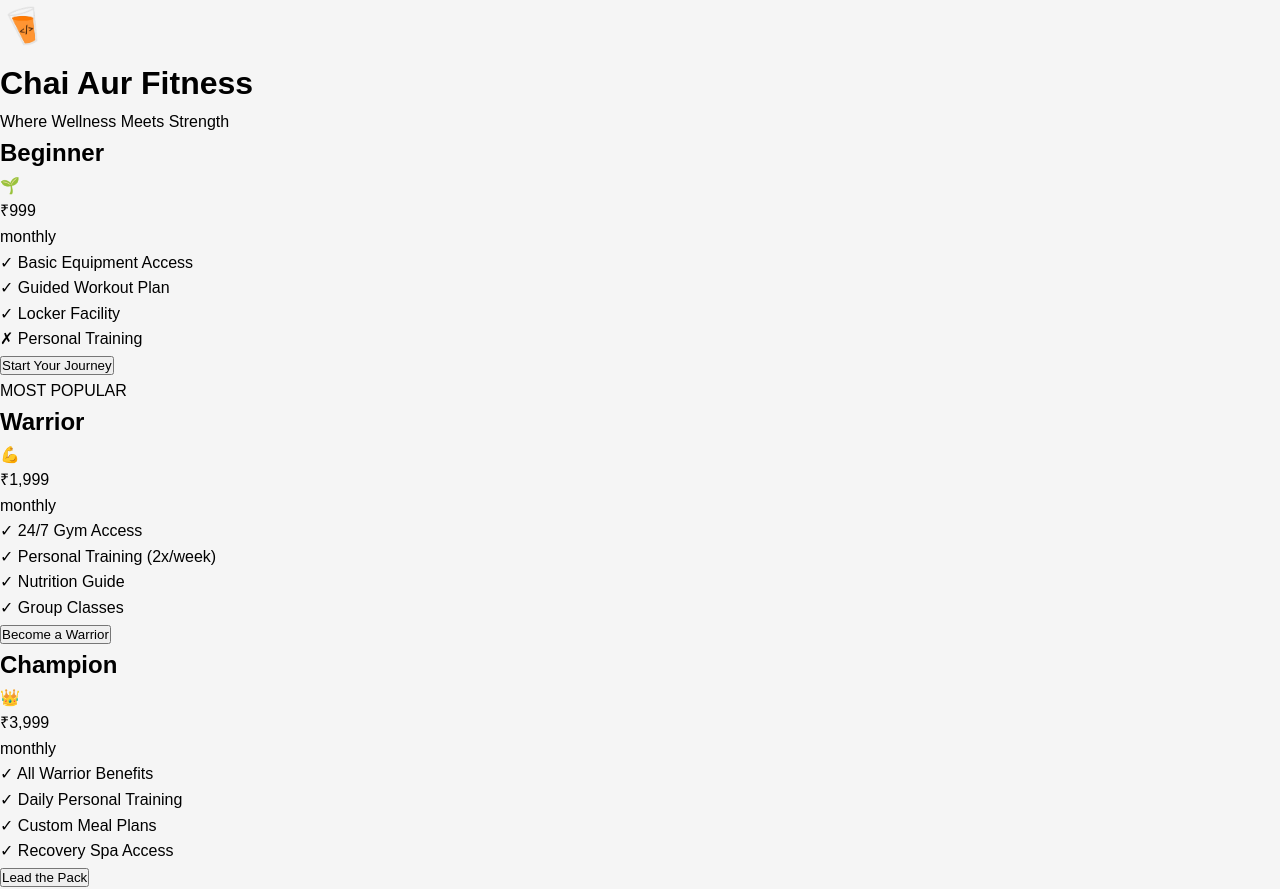
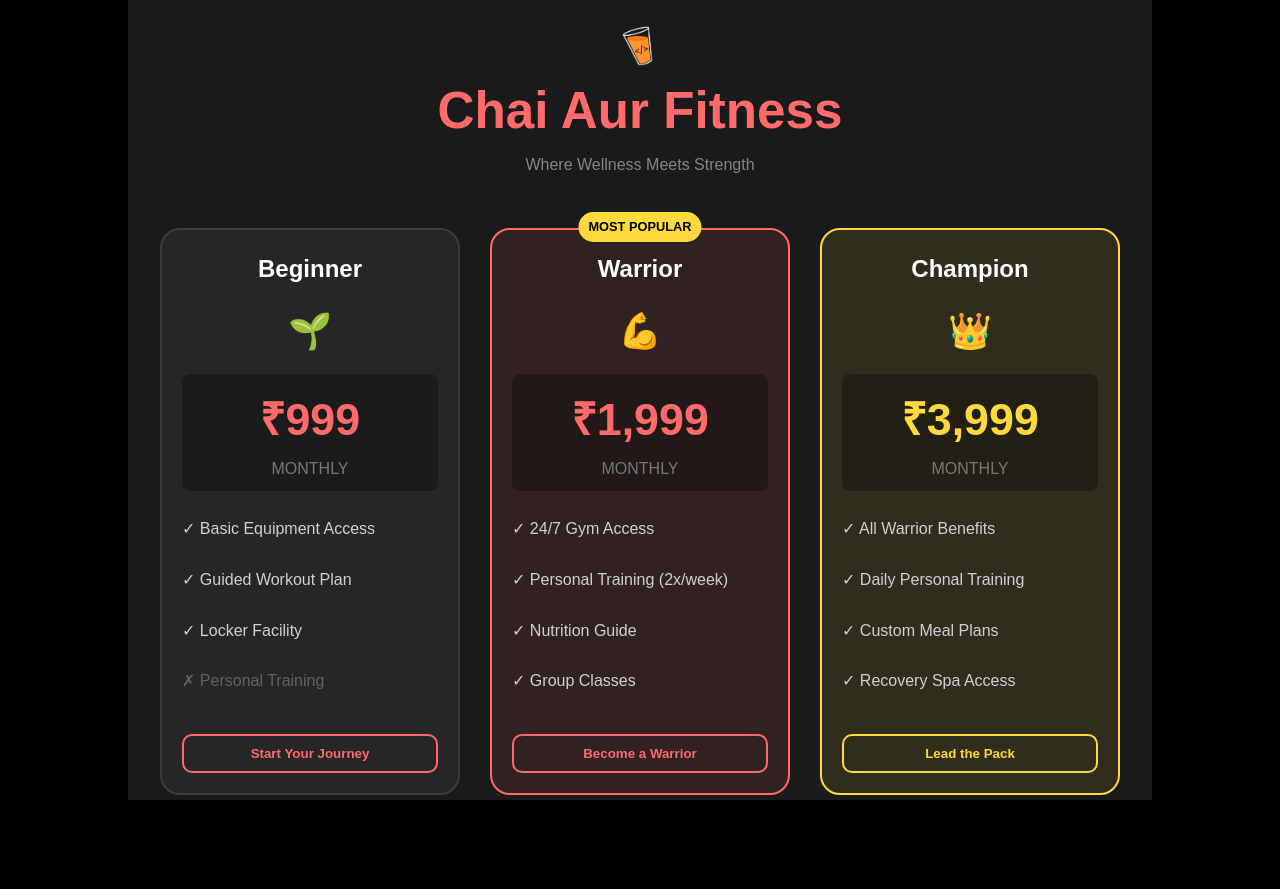
Before and after one commit to patelajay745/chai-cohort, a plain HTML site: page html-css-Challenge/html-pricing-table/pricing-table-2/index.html in a window 1280 px wide. After the commit the page ends 800 px from the top, so only its background shows below. Drawn offline with Linux system fonts and the light colour scheme.

Commit message:
pricing table 2 completed

```diff
--- a/html-css-Challenge/html-pricing-table/pricing-table-1/challenge.css
+++ b/html-css-Challenge/html-pricing-table/pricing-table-1/challenge.css
@@ -82,9 +82,9 @@ h2 {
 .popular-badge {
   /* Add your styles here */
   position: absolute;
-  top: -18px; /* Adjust this to move it higher */
-  left: 50%; /* Center horizontally */
-  transform: translateX(-50%); /* Center horizontally */
+  top: -18px;
+  left: 50%;
+  transform: translateX(-50%);
   background-color: #ff7800;
   color: #f5f5f5;
   padding: 5px 15px;
--- a/html-css-Challenge/html-pricing-table/pricing-table-2/challenge.css
+++ b/html-css-Challenge/html-pricing-table/pricing-table-2/challenge.css
@@ -9,31 +9,57 @@
 body {
   font-family: Arial, sans-serif;
   line-height: 1.6;
-  background-color: #f5f5f5;
+  background-color: #000000;
+  margin: 0px 10%;
 }
 
 .container {
   /* Add your styles here */
+  background-color: #1a1a1a;
+  display: flex;
+  flex-direction: column;
+  align-items: center;
+  padding: 20px 0;
+  height: 100vh;
 }
 
 .header {
   /* Add your styles here */
+  display: flex;
+  flex-direction: column;
+  align-items: center;
+  justify-content: space-between;
+  margin-bottom: 20px;
 }
 
 h1 {
   /* Add your styles here */
+  color: #ff6b6b;
+  font-size: 3.2rem;
 }
 
 .subtitle {
   /* Add your styles here */
+  color: #868686;
+  margin-bottom: 30px;
 }
 
 .pricing-container {
   /* Add your styles here */
+  display: flex;
+  gap: 30px;
 }
 
 .pricing-card {
   /* Add your styles here */
+  background-color: #262626;
+  border: 2px solid #3c3c3c;
+  border-radius: 20px;
+  width: 300px;
+  height: max-content;
+  padding: 20px;
+  display: flex;
+  flex-direction: column;
 }
 
 .pricing-card:hover {
@@ -43,41 +69,86 @@ h1 {
 .card-header {
   /* Add your styles here */
 }
+.card-header h2 {
+  /* Add your styles here */
+  color: #ffffff;
+  margin-bottom: 15px;
+  text-align: center;
+}
 
 .icon {
   /* Add your styles here */
+  display: flex;
+  justify-content: center;
+  font-size: 2.2rem;
+  margin-bottom: 15px;
 }
 
 .popular-tag {
   /* Add your styles here */
+  position: absolute;
+  top: -18px;
+  left: 50%;
+  transform: translateX(-50%);
+  background-color: #ffd93d;
+  padding: 5px 10px;
+  border-radius: 35px;
+  font-size: 0.8rem;
+  font-weight: 800;
 }
 
 .price-block {
   /* Add your styles here */
+  border-radius: 10px;
+  background-color: rgba(0, 0, 0, 0.3);
+  border-radius: 0.5rem;
+  padding: 10px 65px;
+  display: flex;
+  flex-direction: column;
+  align-items: center;
+  margin-bottom: 25px;
 }
 
 .price {
   /* Add your styles here */
+  color: #ff6b6b;
+  font-size: 2.8rem;
+  font-weight: bold;
 }
 
 .period {
   /* Add your styles here */
+  color: #787878;
+  text-transform: uppercase;
 }
 
 .features {
   /* Add your styles here */
+  display: flex;
+  flex-direction: column;
+  margin-bottom: 15px;
 }
 
 .features li {
   /* Add your styles here */
+  list-style: none;
+  color: #d1d1d1;
+  margin-bottom: 25px;
 }
 
 .features li.disabled {
   /* Add your styles here */
+  color: #626262;
 }
 
 .join-btn {
   /* Add your styles here */
+  padding: 10px;
+  border-radius: 10px;
+  border: 2px solid #ff6b6b;
+  background-color: transparent;
+  color: #ff6b6b;
+  font-weight: 800;
 }
 
 .join-btn:hover {
@@ -87,18 +158,26 @@ h1 {
 /* Custom Class Modifiers */
 .warrior {
   /* Add your styles here */
+  background-color: #312222;
+  border-color: #ff6b6b;
+  position: relative;
 }
 
 .champion {
   /* Add your styles here */
+  background-color: #312d1d;
+  border-color: #ffd93d;
 }
 
 .champion .price {
   /* Add your styles here */
+  color: #ffd93d;
 }
 
 .champion .join-btn {
   /* Add your styles here */
+  border-color: #ffd93d;
+  color: #ffd93d;
 }
 
 .champion .join-btn:hover {
```
